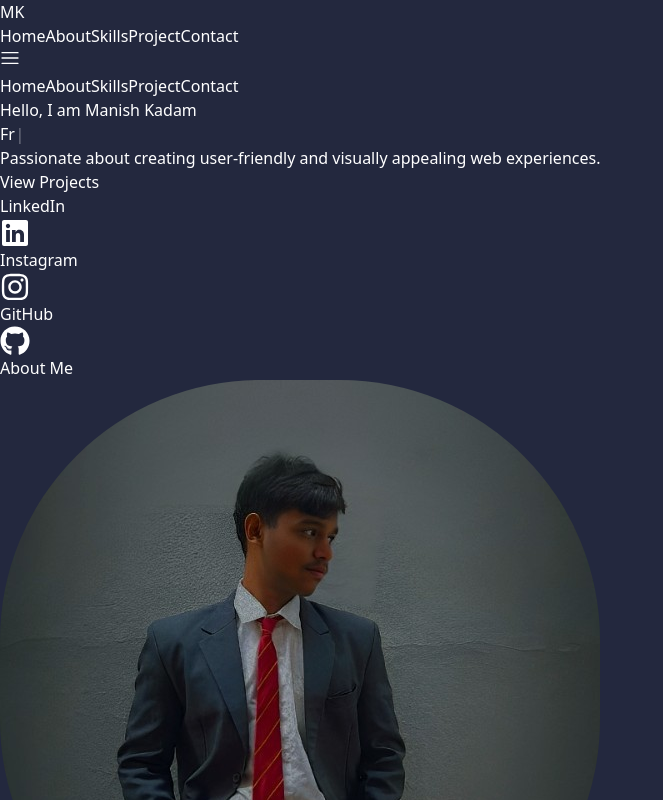
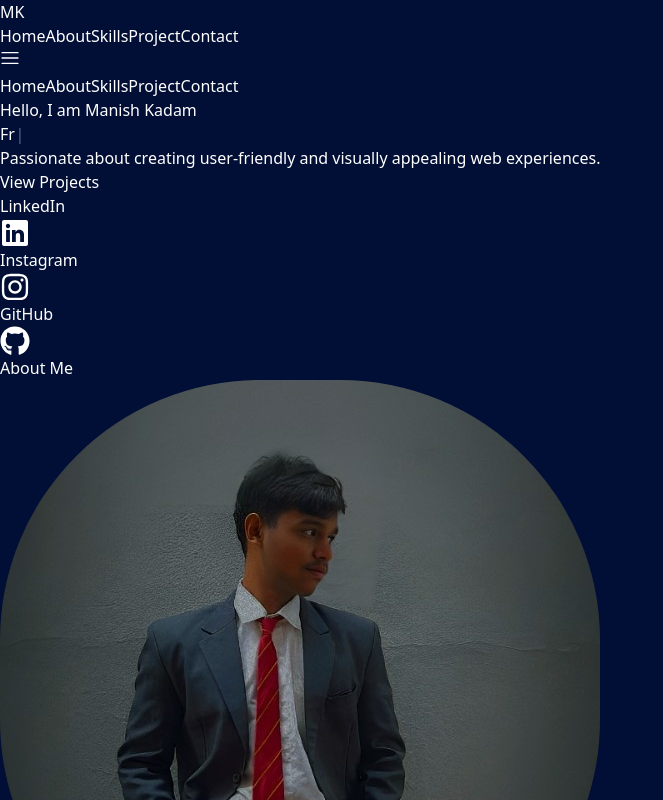
Before and after one commit to algowhiz/2nd_portfolio, a React (Vite) app: page / in a window 1280 px wide. Shown: the top 800 px of the page, without its empty margins (0-663 px from the left). Built offline with nearby package versions, Linux system fonts and the light colour scheme.

Commit message:
Update index.css

```diff
--- a/src/index.css
+++ b/src/index.css
@@ -3,7 +3,7 @@
 @tailwind utilities;
 
 body{
-  background-color: #23283e;
+  background-color: rgb(1, 14, 53);
   color:white;
 }
 
```
